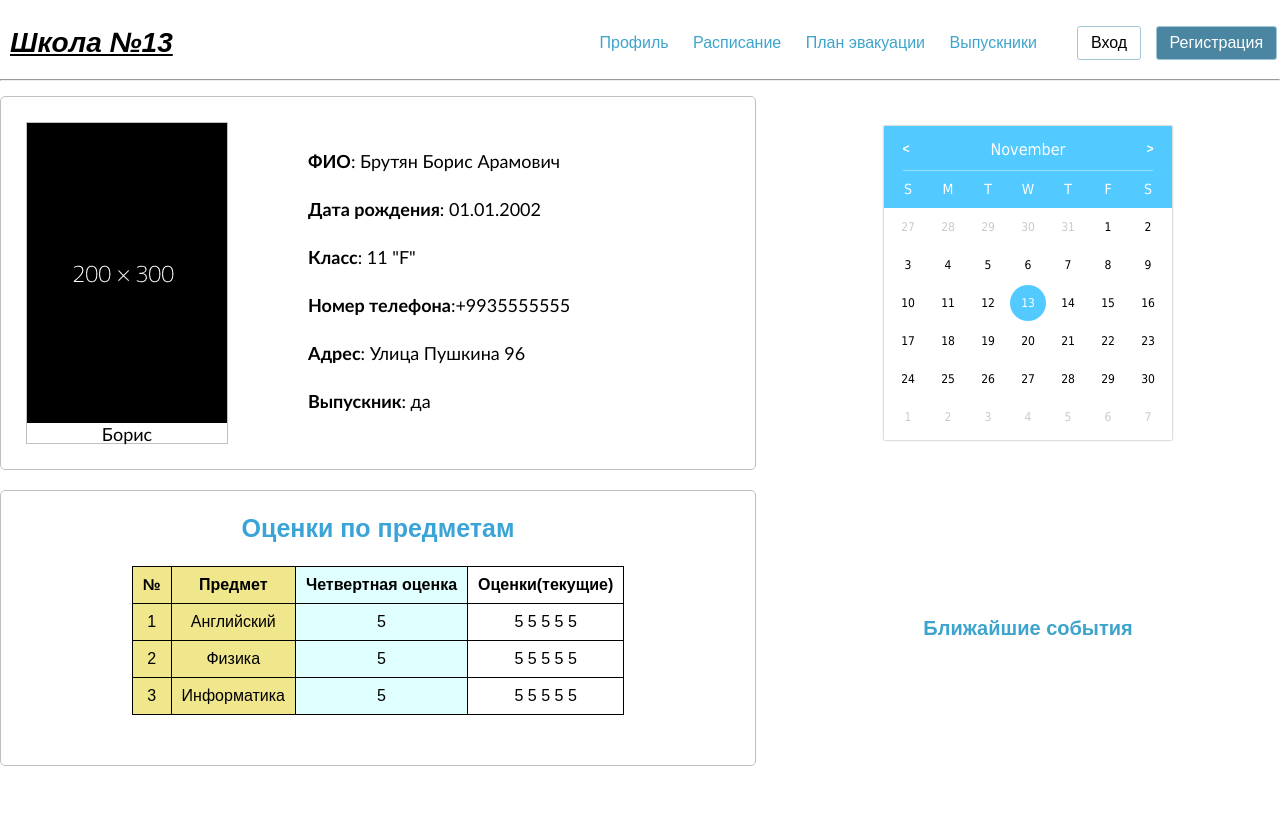
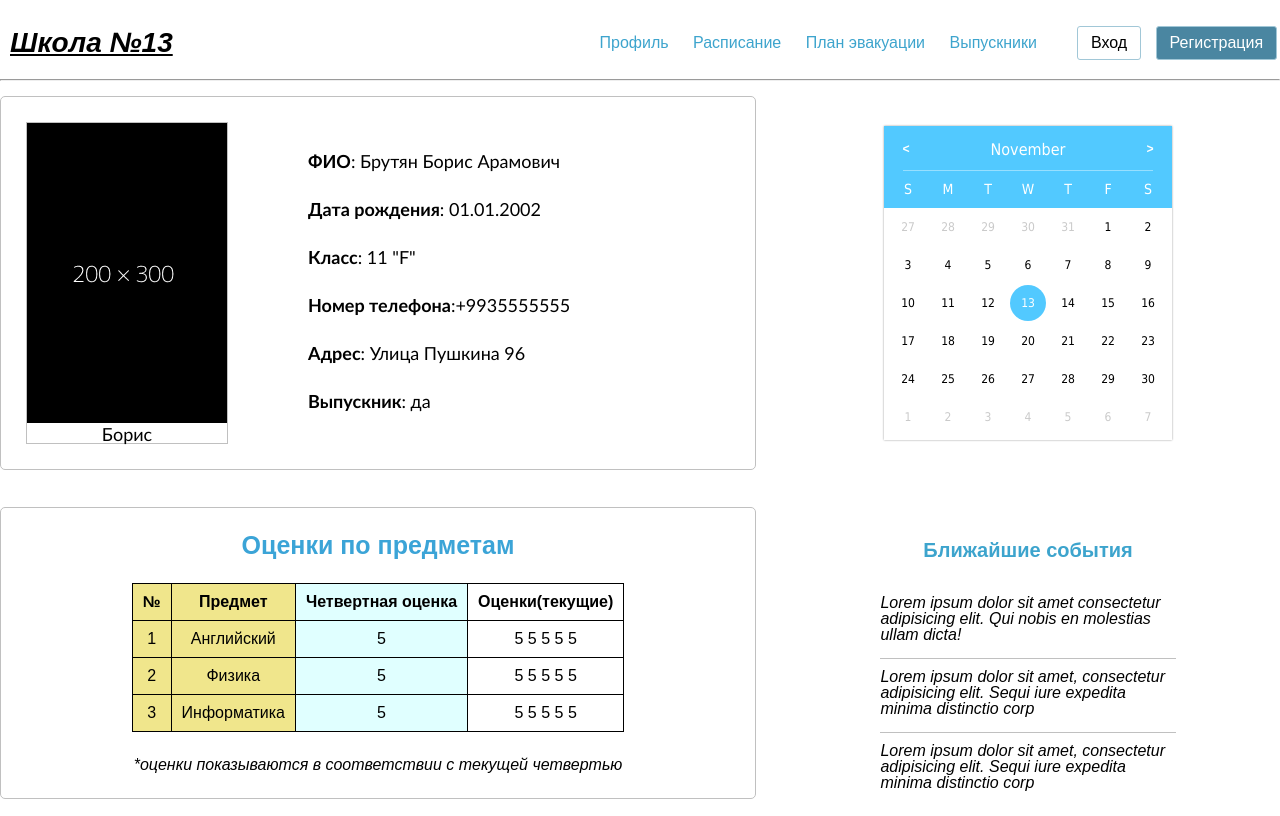
Before and after one commit to uzhas76064/school13, a website: page src/profile.html in a window 1280 px wide. Drawn offline with nearby package versions, Linux system fonts and the light colour scheme; files that its build step writes are made by us from their sources.

Commit message:
Added calendar and events article to index.html

```diff
--- a/src/profile.html
+++ b/src/profile.html
@@ -5,6 +5,7 @@
     <meta charset="UTF-8">
     <meta name="viewport" content="width=device-width, initial-scale=1.0">
     <meta http-equiv="X-UA-Compatible" content="ie=edge">
+    <link rel="shortcut icon" href="icons/" type="image/x-icon">
     <link rel="stylesheet" href="styles/style.css">
     <link rel="stylesheet" type="text/css" href="styles/jsCalendar.css">
     <title>Профиль</title>
@@ -96,13 +97,19 @@
                     <td>5 5 5 5 5 </td>
                 </tr>
             </table>
+            <small class="marks__notice">*оценки показываются в соответствии с текущей четвертью</small>
         </section>
 
         <article class="events-article">
             <h3 class="events-article__header">Ближайшие события</h3>
-            <p class="events-article__event"></p>
-            <p class="events-article__event"></p>
-            <p class="events-article__event"></p>
+            <div class="events-article__events">
+                <p class="events-article__event__item">Lorem ipsum dolor sit amet consectetur adipisicing elit. Qui
+                    nobis en molestias ullam dicta!</p>
+                <p class="events-article__event__item">Lorem ipsum dolor sit amet, consectetur adipisicing elit. Sequi
+                    iure expedita minima distinctio corp</p>
+                <p class="events-article__event__item">Lorem ipsum dolor sit amet, consectetur adipisicing elit. Sequi
+                    iure expedita minima distinctio corp</p>
+            </div>
         </article>
     </div>
 
--- a/src/styles/main_page.less
+++ b/src/styles/main_page.less
@@ -48,3 +48,7 @@
     grid-row: span 1;
     text-align: initial;
 }
+
+.index-page {
+    grid-column: 2;
+}
--- a/src/styles/profile.less
+++ b/src/styles/profile.less
@@ -45,6 +45,11 @@
     padding: 10px;
 }
 
+.marks__notice {
+    text-align: initial;
+    font-style: italic;
+}
+
 .sidebar {
     grid-column: 4/6;
     margin: 0 auto;
```
Also changed, not shown: src/index.html (+17 -4 lines), src/icons/school.png (added).
